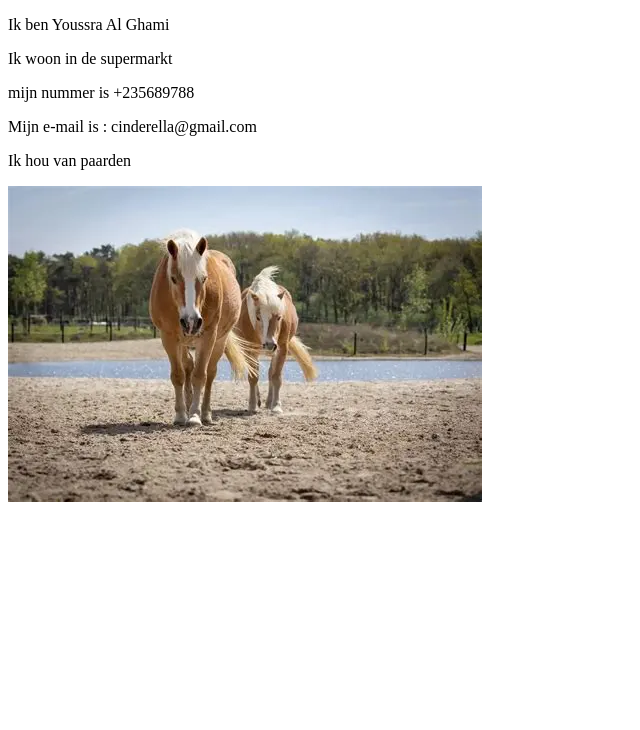
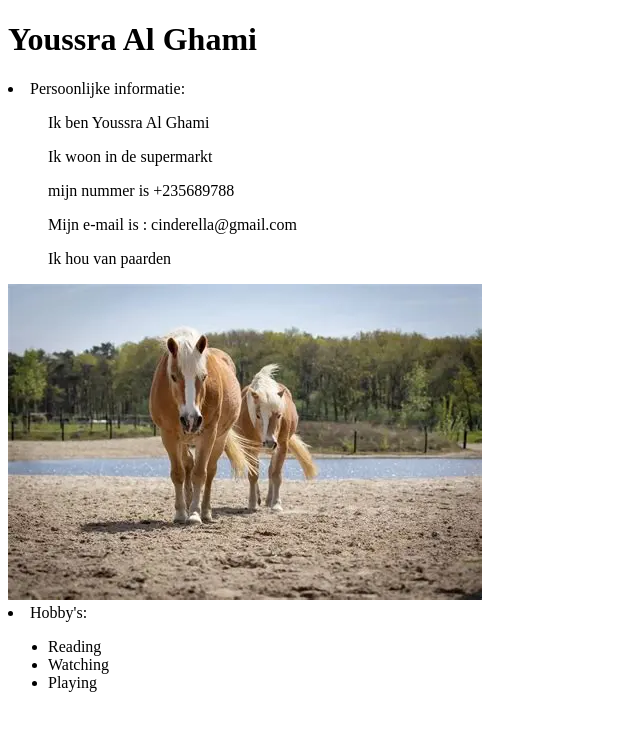
Before and after one commit to Youssra212/webdevelopment, a website: page Labo 3/personalHomepage.html in a window 1280 px wide. Shown: the whole page, without its empty margins (0-640 px from the left). Drawn offline with Linux system fonts and the light colour scheme.

Commit message:
Klaar opdracht personal homepage

```diff
--- a/Labo 3/personalHomepage.html
+++ b/Labo 3/personalHomepage.html
@@ -5,14 +5,32 @@
     <title>Youssra Al Ghami</title>
 </head>
 <body>
+<h1> Youssra Al Ghami</h1>
+
+<li>Persoonlijke informatie:
+
+<ul>Ik ben Youssra Al Ghami  </ul>
+    <ul> Ik woon in de supermarkt</ul>
+    <ul> mijn nummer is +235689788</ul>
+    <ul> Mijn e-mail is : cinderella@gmail.com</ul>
+    <ul> Ik hou van paarden</ul>
+</li>
 
 
-<p> Ik ben Youssra Al Ghami </p>
-<p> Ik woon in de supermarkt</p>
-<p> mijn nummer is +235689788</p>
-<p> Mijn e-mail is : cinderella@gmail.com</p>
-<p> Ik hou van paarden</p>
+
 <img src="images/paarden.webp" alt="Foto van paarden">
+
+<li>Hobby's:
+<ul>
+    <li>Reading</li>
+    <li>Watching</li>
+    <li>Playing</li>
+</ul>
+
+</li>
+
+
+
 
 
 
```
